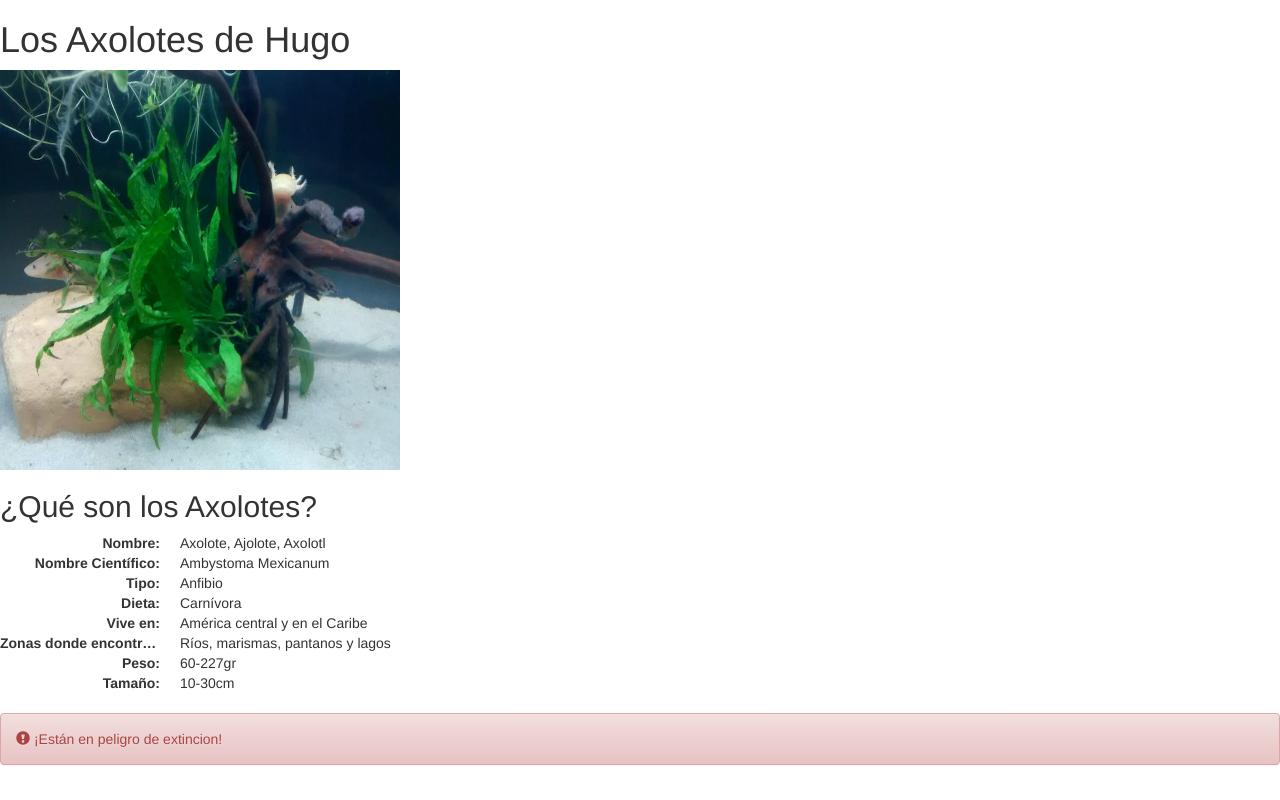
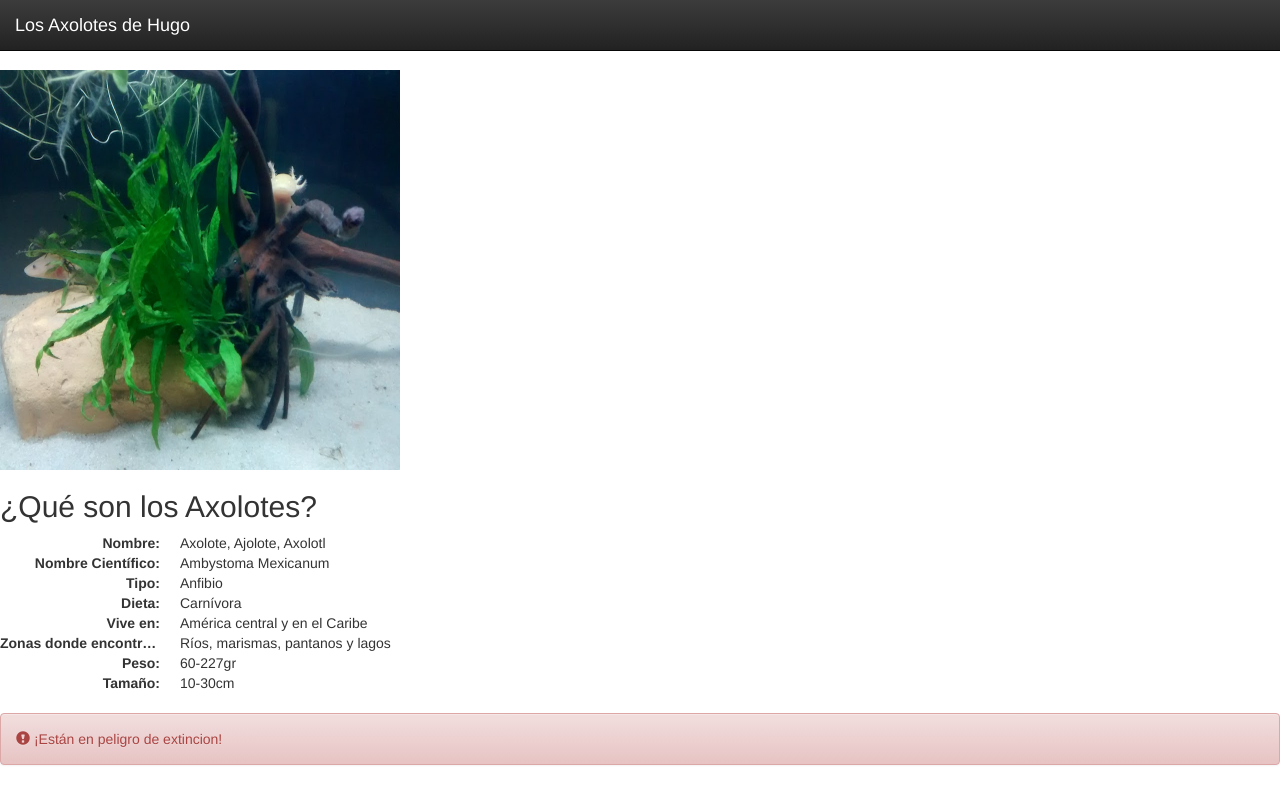
Before and after one commit to los-axolotes-de-hugo/los-axolotes-de-hugo.github.io, a plain HTML site: page index.html in a window 1280 px wide. Drawn offline with nearby package versions, Linux system fonts and the light colour scheme.

Commit message:
Añadida barra de navegación

```diff
--- /dev/null
+++ b/css/axolotes-theme.css
@@ -0,0 +1,3 @@
+body {
+  padding-top: 70px
+}
--- a/index.html
+++ b/index.html
@@ -10,9 +10,13 @@
   <title>Los Axolotes de Hugo</title>
   <link rel="stylesheet" href="https://maxcdn.bootstrapcdn.com/bootstrap/3.3.7/css/bootstrap.min.css" integrity="sha384-BVYiiSIFeK1dGmJRAkycuHAHRg32OmUcww7on3RYdg4Va+PmSTsz/K68vbdEjh4u" crossorigin="anonymous">
   <link rel="stylesheet" href="https://maxcdn.bootstrapcdn.com/bootstrap/3.3.7/css/bootstrap-theme.min.css" integrity="sha384-rHyoN1iRsVXV4nD0JutlnGaslCJuC7uwjduW9SVrLvRYooPp2bWYgmgJQIXwl/Sp" crossorigin="anonymous">
+  <link rel="stylesheet" href="css/axolotes-theme.css">
 </head>
 <body>
-  <h1>Los Axolotes de Hugo</h1>
+  <nav class="navbar navbar-inverse navbar-fixed-top">
+    <div class="navbar-brand">Los Axolotes de Hugo</div>
+  </nav>
+
   <img src="media/leia-y-goomy.jpg" width="400" height="400">
   <h2>¿Qué son los Axolotes?</h2>
   <dl class="dl-horizontal">
```
